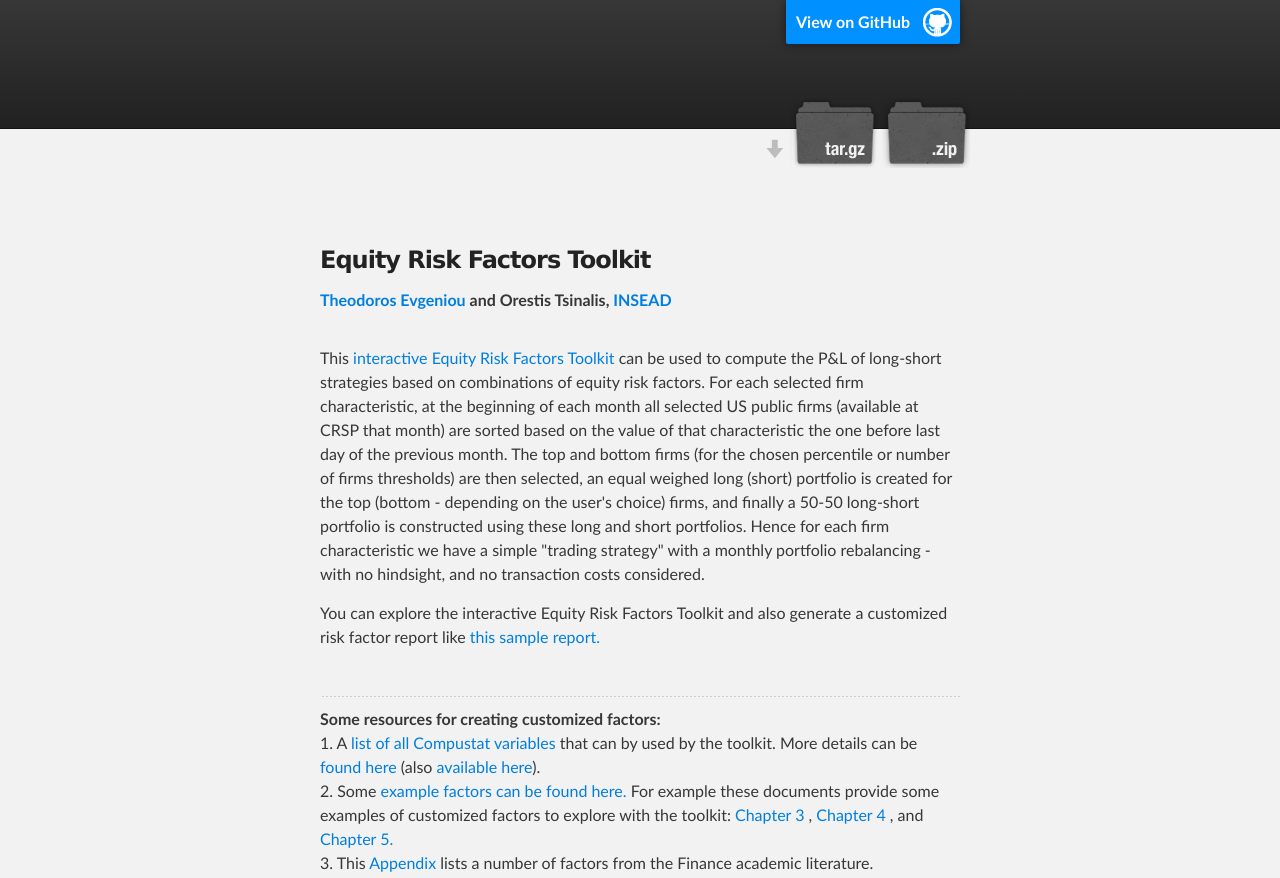
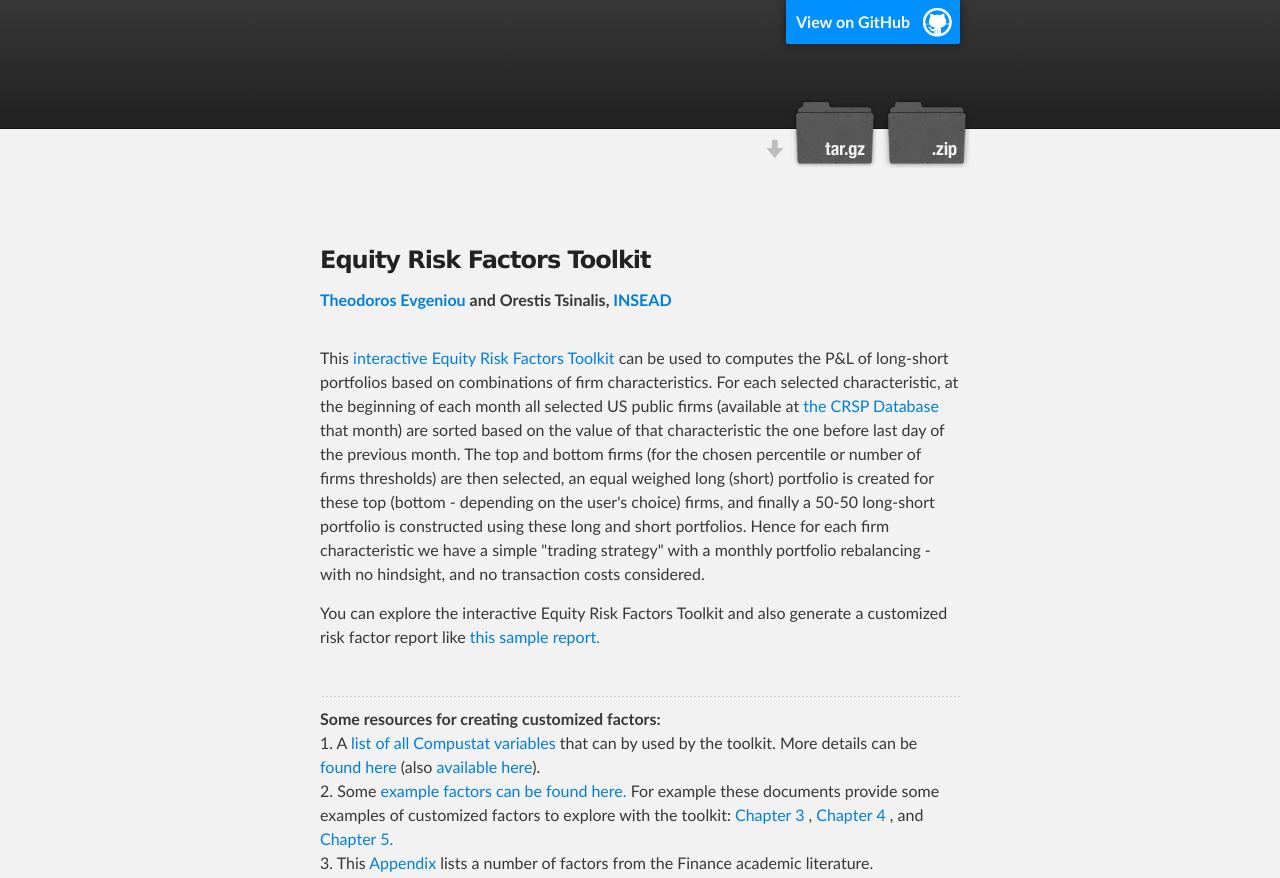
Before and after one commit to tevgeniou/EquityRiskFactors, a plain HTML site: page index.html in a window 1280 px wide. Shown: the top 878 px of the page. Drawn offline with Linux system fonts and the light colour scheme.

Commit message:
text update

```diff
--- a/index.html
+++ b/index.html
@@ -56,7 +56,7 @@
 <br>
 <br>
 
-  <p> This  <a href=https://inseaddataanalytics.shinyapps.io/EquityRiskFactors/ target="_blank"> interactive Equity Risk Factors Toolkit </a> can be used to compute the P&L of long-short strategies based on combinations of equity risk factors.  For each selected firm characteristic, at the beginning of each month all selected US public firms (available at CRSP that month) are sorted based on the value of that characteristic the one before last day of the previous month. The top and bottom firms (for the chosen percentile or number of firms thresholds) are then selected, an equal weighed long (short) portfolio is created for the top (bottom - depending on the user's choice) firms, and finally a 50-50 long-short portfolio is constructed using these long and short portfolios. Hence for each firm characteristic we have a simple "trading strategy" with a monthly portfolio rebalancing -  with no hindsight, and no transaction costs considered.
+  <p> This  <a href=https://inseaddataanalytics.shinyapps.io/EquityRiskFactors/ target="_blank"> interactive Equity Risk Factors Toolkit </a> can be used to computes the P&L of long-short portfolios based on combinations of firm characteristics. For each selected characteristic, at the beginning of each month all selected US public firms (available at <a href=http://www.crsp.com target="_blank"> the CRSP Database </a> that month) are sorted based on the value of that characteristic the one before last day of the previous month. The top and bottom firms (for the chosen percentile or number of firms thresholds) are then selected, an equal weighed long (short) portfolio is created for these top (bottom - depending on the user's choice) firms, and finally a 50-50 long-short portfolio is constructed using these long and short portfolios. Hence for each firm characteristic we have a simple "trading strategy" with a monthly portfolio rebalancing - with no hindsight, and no transaction costs considered.
   </p>
 
   <p>You can explore the  interactive Equity Risk Factors Toolkit and also generate a customized risk factor report like <a href=https://tevgeniou.github.io/EquityRiskFactors/samplereport.pdf target="_blank"> this sample report. </a></p>
```
